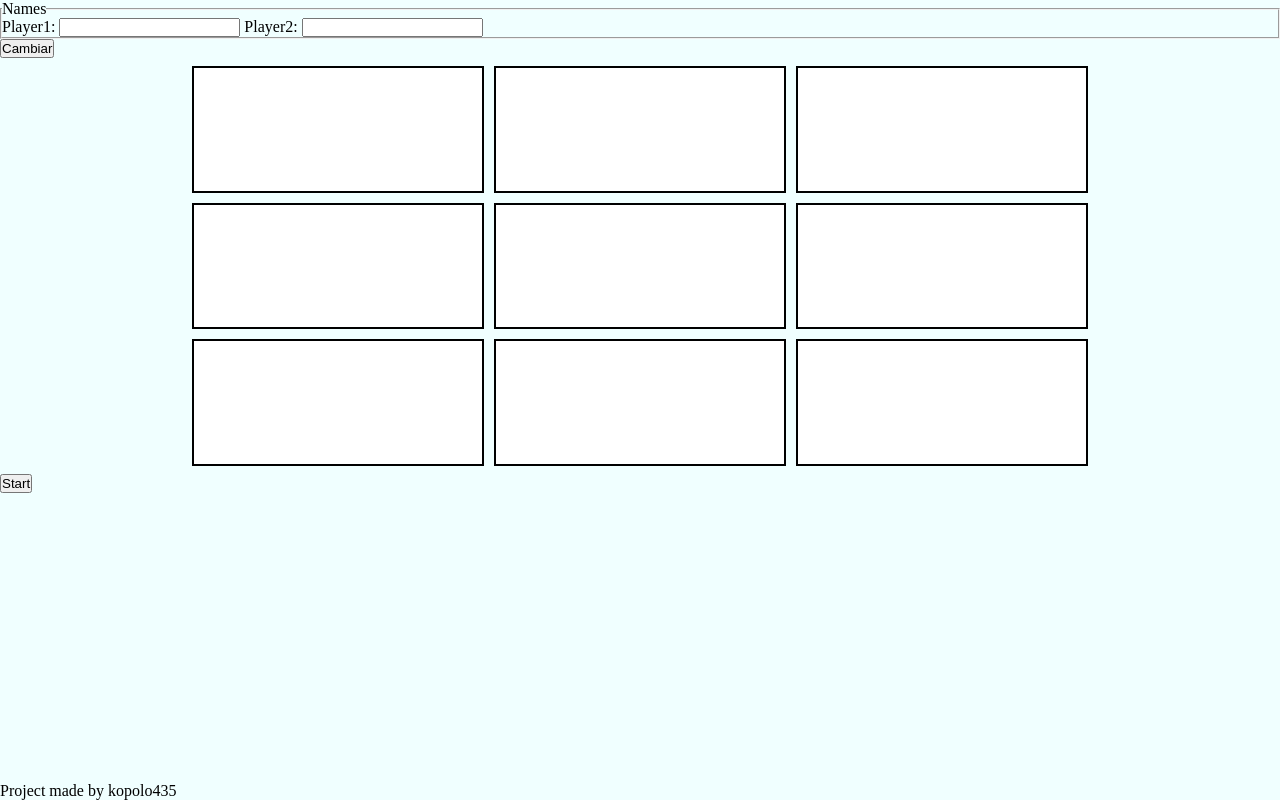
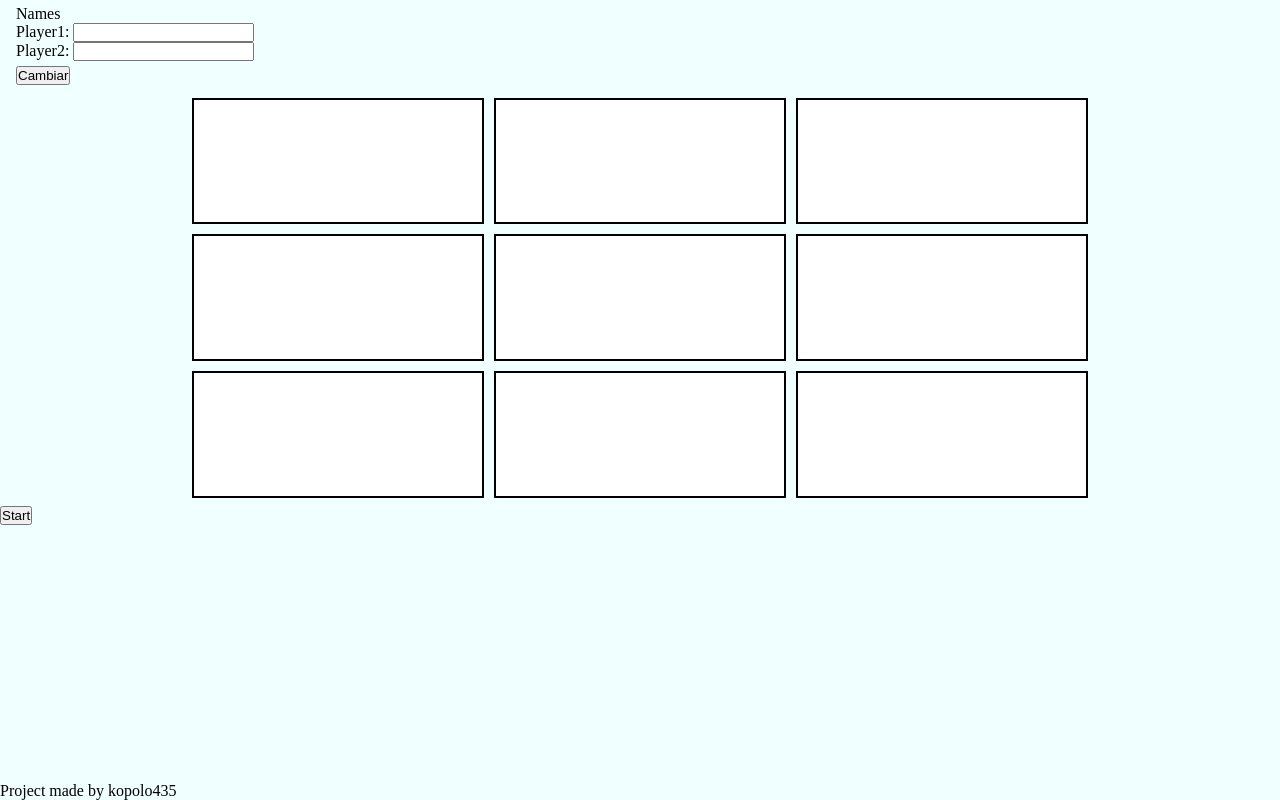
Before and after one commit to kopolo435/tic-tac-toe, a website: page index.html in a window 1280 px wide. Drawn offline with Linux system fonts and the light colour scheme.

Commit message:
Modifica el aspecto del header

```diff
--- a/style.css
+++ b/style.css
@@ -8,6 +8,23 @@ body{
     height: 100vh;
     width: 100%;
     background-color:azure;
+}
+
+header{
+    padding: 0.3rem 1rem;
+}
+
+header form{
+    display: flex;
+    flex-direction: column;
+    align-items: flex-start;
+    gap: 5px;
+}
+
+header fieldset{
+    border: none;
+    display: flex;
+    flex-direction: column;
 }
 
 main{
```
